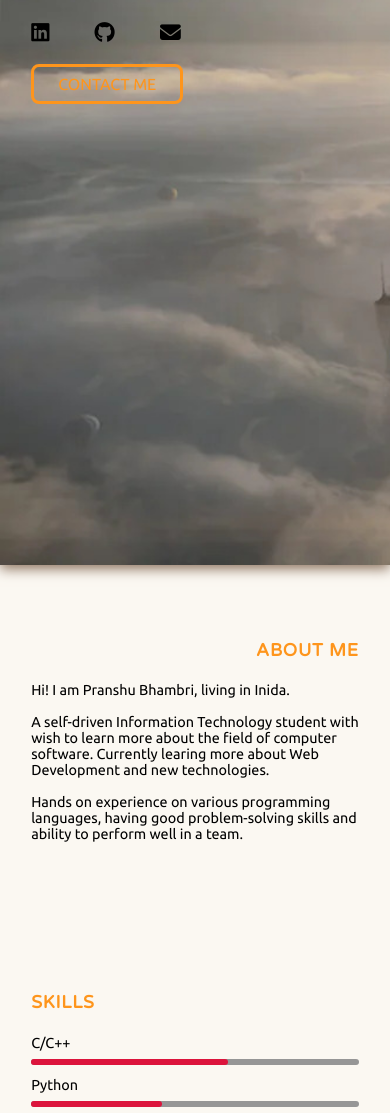
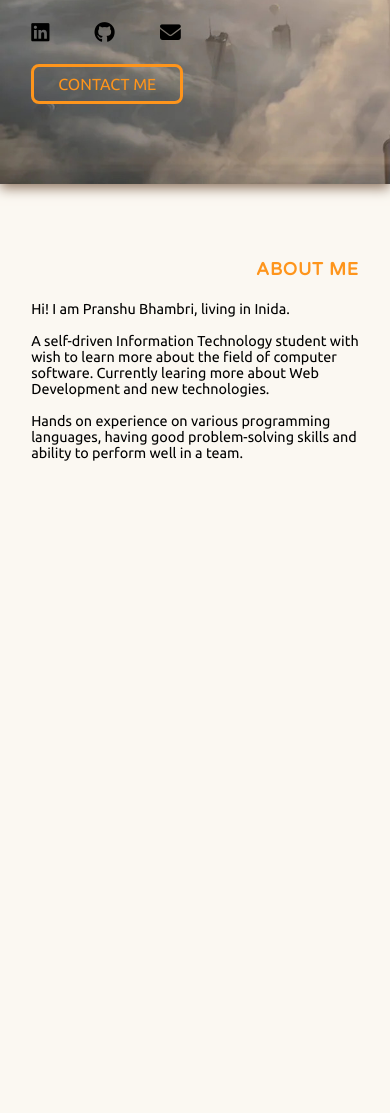
Before and after one commit to Pranshu-Bhambri/WebPort, a website: page index.html in a window 390 px wide. Shown: the part 279-1392 px from the top of the page. Drawn offline with Linux system fonts and the light colour scheme.

Commit message:
Update style.css

```diff
--- a/css/style.css
+++ b/css/style.css
@@ -128,7 +128,6 @@
 }
 
 .home {
-  /* width: 100%; */
   min-height: 100vh;
 }
 
@@ -230,6 +229,7 @@
 .achievements-content,
 .qualifications-content,
 .contact-content {
+  /* min-height: 100vh; */
   margin-left: 8%;
   margin-right: 8%;
 }
@@ -871,6 +871,10 @@ textarea {
     width: 35%;
   }
 
+  .home {
+    min-height: auto;
+  }
+
   .home-content {
     padding-top: 125px;
   }
@@ -977,7 +981,7 @@ textarea {
   }
 
   #arrow {
-    transform: rotate(90deg);
+    transform: rotate(-90deg);
   }
 
   .box {
@@ -1077,6 +1081,18 @@ textarea {
   .qualifications,
   .contact {
     padding: 75px 0;
+  }
+
+  .about-content,
+  .skills-content,
+  .achievements-content,
+  .qualifications-content,
+  .contact-content {
+    min-height: 100vh;
+  }
+
+  #achievements {
+    padding-bottom: 0px;
   }
 
   .about h1,
```
